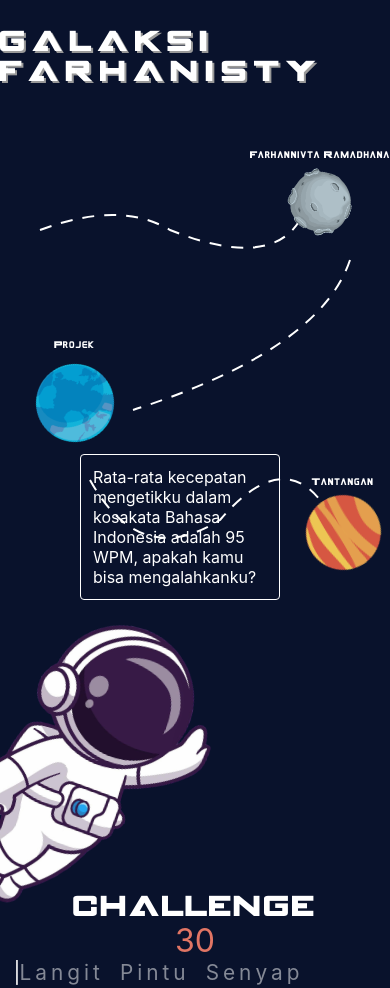
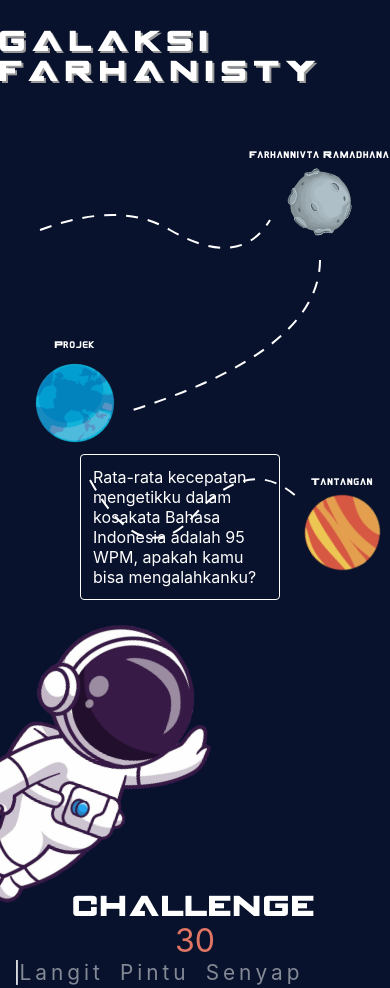
Before and after one commit to farhanisty/galaksi-farhanisty, a plain HTML site: page index.html in a window 390 px wide. Shown: the top 988 px of the page. Drawn offline with Linux system fonts and the light colour scheme.

Commit message:
update path

```diff
--- a/css/style.css
+++ b/css/style.css
@@ -68,7 +68,7 @@ nav h1 {
 }
 
 .map-container {
-  width: min(600px, 90%);
+  width: 600px;
   height: 500px;
   position: relative;
 }
@@ -324,7 +324,9 @@ letter.active::before {
     padding-bottom: 20vh;
   }
 
-  .map-container {}
+  .map-container {
+    width: 350px;
+  }
 
   #page-project ul li {
     width: 100%;
--- a/index.html
+++ b/index.html
@@ -28,14 +28,14 @@
       </svg>
 
       <svg class="svg-map mobile">
-        <path stroke="white" id="planet-path-1" stroke-width="2" stroke-dasharray="12, 10"
-          d="M 20,80 Q 100 50 150 80 Q 250 120 280 70" fill="none" />
+        <path stroke="white" id="mobile-planet-path-1" stroke-width="2" stroke-dasharray="12, 10"
+          d="M 20,80 Q 100 50 150 80 Q 220 120 250 70" fill="none" />
 
-        <path stroke="white" id="planet-path-2" stroke-width="2" stroke-dasharray="12, 10"
-          d="M 330 110 Q 300 200 113 260" fill="none" />
+        <path stroke="white" id="mobile-planet-path-2" stroke-width="2" stroke-dasharray="12, 10"
+          d="M 300 110 Q 300 200 113 260" fill="none" />
 
-        <path stroke="white" id="planet-path-3" stroke-width="2" stroke-dasharray="12, 10"
-          d="M 70 330 Q 120 420 200 370 Q 260 300 300 350" fill="none" />
+        <path stroke="white" id="mobile-planet-path-3" stroke-width="2" stroke-dasharray="12, 10"
+          d="M 70 330 Q 120 420 170 370 Q 230 300 280 350" fill="none" />
       </svg>
 
       <img src="images/plane.png" id="plane" width="50" class="plane" alt="plane" />
```
